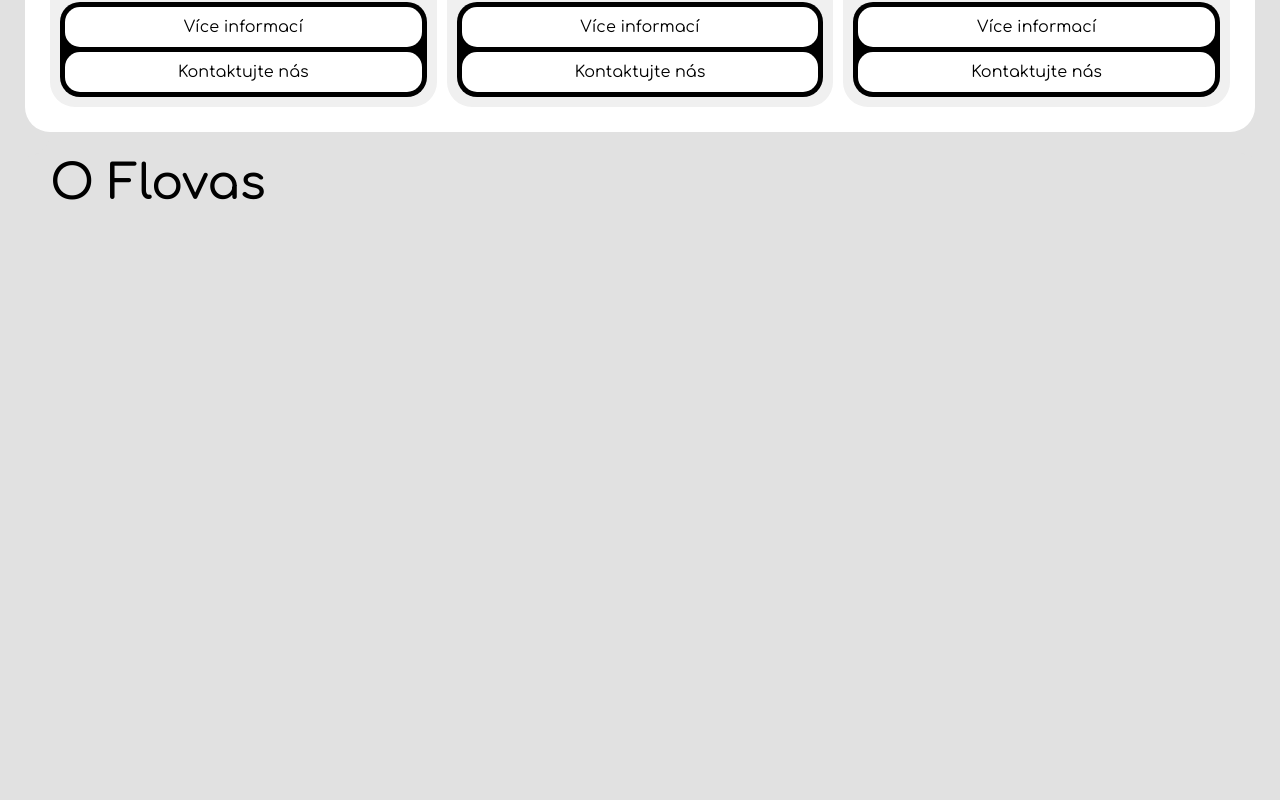
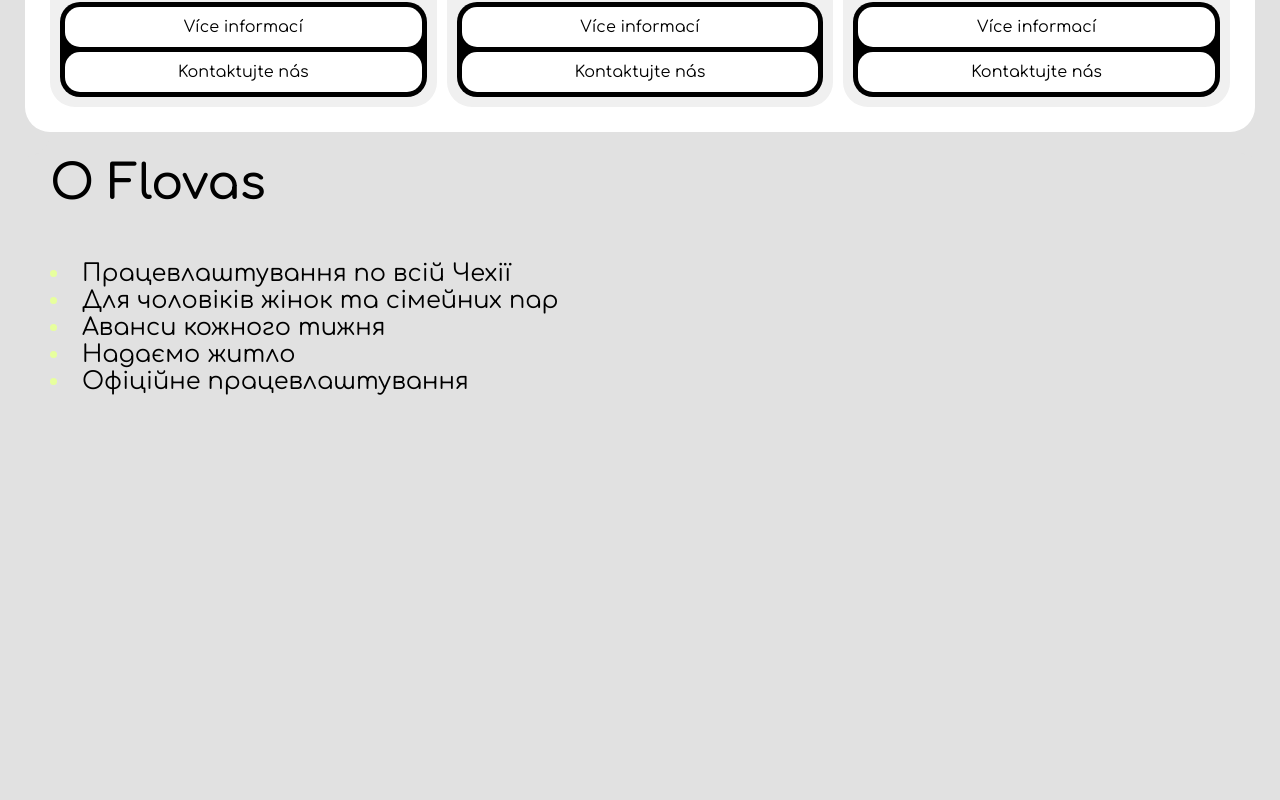
Before and after one commit to stepandordiai/flovas-agency, a React (Vite) app: page / in a window 1280 px wide. Shown: the part 1140-1940 px from the top of the page. Built offline with nearby package versions, Linux system fonts and the light colour scheme.

Commit message:
v6.1.1 Update About

```diff
--- a/src/components/About/About.jsx
+++ b/src/components/About/About.jsx
@@ -7,6 +7,13 @@
 	return (
 		<div className="about" id="about-us">
 			<p className="about__title">{t("about_title")} Flovas</p>
+			<ul className="about__list">
+				<li>Працевлаштування по всій Чехії</li>
+				<li>Для чоловіків жінок та сімейних пар</li>
+				<li>Аванси кожного тижня</li>
+				<li>Надаємо житло</li>
+				<li>Офіційне працевлаштування</li>
+			</ul>
 		</div>
 	);
 };
--- a/src/components/About/About.scss
+++ b/src/components/About/About.scss
@@ -2,7 +2,7 @@
 	position: relative;
 	z-index: 1;
 	margin-top: 25px;
-	height: 1000px;
+	min-height: 100vh;
 	background: var(--bg-clr);
 	width: 100%;
 	scroll-margin-top: 75px;
@@ -40,6 +40,20 @@
 	font-weight: 600;
 }
 
+.about__list {
+	padding: 25px;
+
+	li {
+		font-size: 1.5rem;
+		list-style: disc !important;
+		list-style-position: inside !important;
+	}
+
+	li::marker {
+		color: var(--accent-clr);
+	}
+}
+
 @media screen and (width <= 896px) {
 	.about {
 		scroll-margin-top: 50px;
@@ -48,4 +62,16 @@
 	.about__title {
 		padding: 10px;
 	}
+
+	.about__list {
+		padding: 10px;
+
+		li {
+			font-size: 1.5rem;
+		}
+
+		li::marker {
+			color: var(--accent-clr);
+		}
+	}
 }
```
